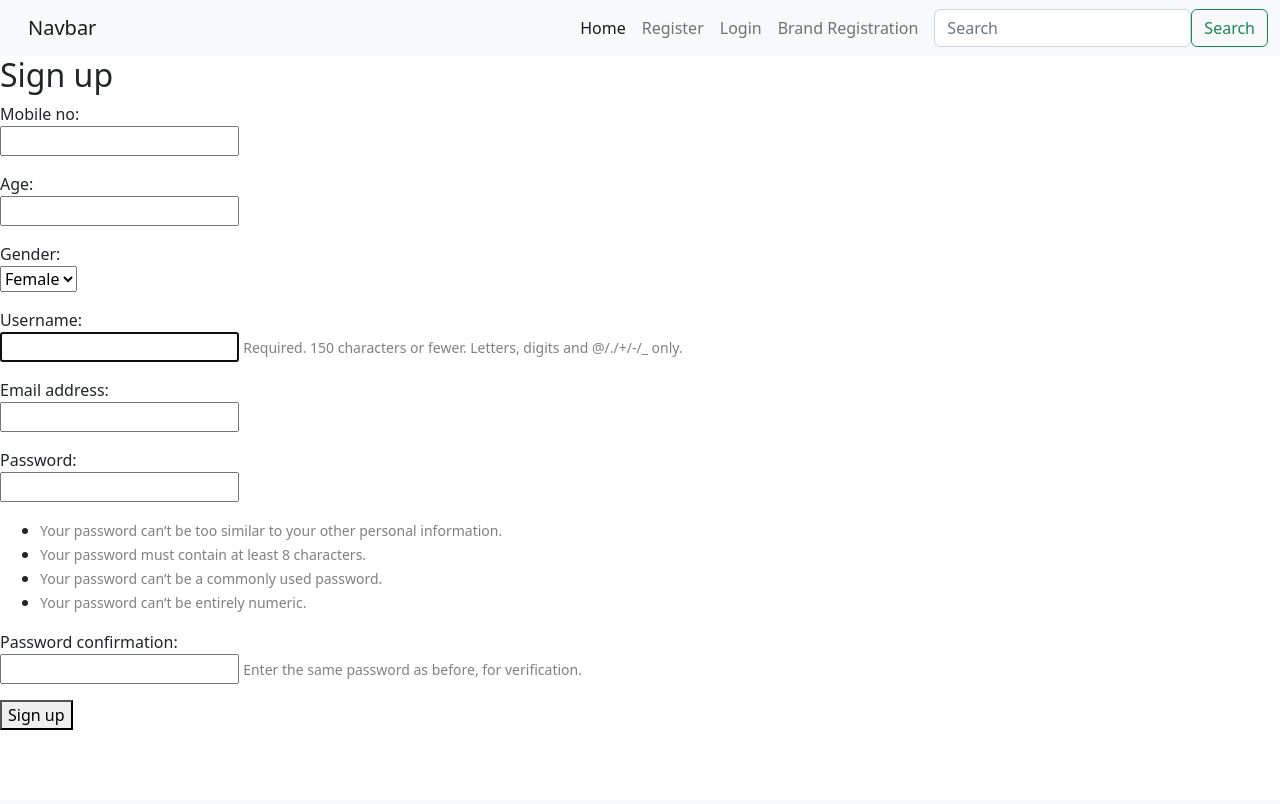
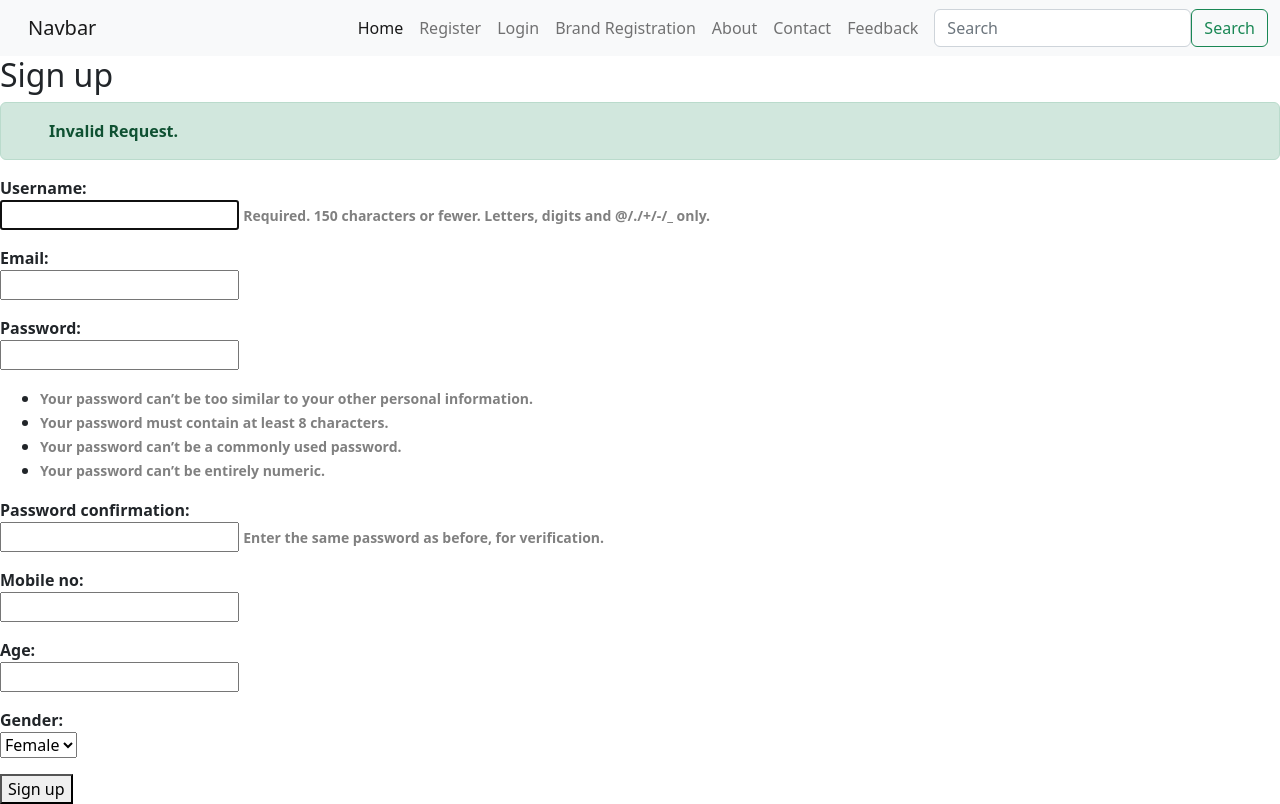
Before and after one commit to hetveesISLLP/Grocery, a Django app: page /register/ in a window 1280 px wide. Before the commit the page ends 730 px from the top, so only its background shows below. Run offline with Django 4.2, Linux system fonts and the light colour scheme; some libraries are stand-ins or nearby versions.

Commit message:
set messages

```diff
--- a/GS/settings.py
+++ b/GS/settings.py
@@ -123,10 +123,12 @@ TIME_ZONE = 'UTC'
 USE_I18N = True
 
 USE_TZ = True
+MESSAGE_STORAGE = 'django.contrib.messages.storage.cookie.CookieStorage'
 
 
 # Static files (CSS, JavaScript, Images)
 # https://docs.djangoproject.com/en/4.0/howto/static-files/
+CRISPY_TEMPLATE_PACK = 'bootstrap4'
 
 STATIC_URL = 'static/'
 
--- a/store/forms.py
+++ b/store/forms.py
@@ -7,6 +7,8 @@ from django.core.exceptions import ValidationError
 
 
 class RegistrationForm(UserCreationForm):
+    email = forms.EmailField(required=True)
+
     class Meta:
         model = User
         fields = ['username', 'email', 'password1', 'password2']
--- a/store/templates/store/about.html
+++ b/store/templates/store/about.html
@@ -4,4 +4,5 @@
 {% block content %}
 
     About
+    {% include "store/messages.html" %}
 {% endblock %}
--- a/store/templates/store/base.html
+++ b/store/templates/store/base.html
@@ -35,6 +35,9 @@
 	          	  <li class="nav-item">
                       <a class="nav-link" href="{% url 'logout-user' %}">Logout</a>
                   </li>
+                  <li class="nav-item">
+                      <a class="nav-link" href="#">Profile</a>
+                  </li>
 
 	          {% else %}
 		          <li class="nav-item">
@@ -49,15 +52,15 @@
 
 		       {% endif %}
           </div>
-{#        <li class="nav-item">#}
-{#          <a class="nav-link" href="{% url 'about-us' %}">About</a>#}
-{#        </li>#}
-{#        <li class="nav-item">#}
-{#          <a class="nav-link" href="{% url 'contact-us' %}">Contact</a>#}
-{#        </li>#}
-{#          <li class="nav-item">#}
-{#          <a class="nav-link" href="{% url 'contact-us' %}">Feedback</a>#}
-{#        </li>#}
+        <li class="nav-item">
+          <a class="nav-link" href="{% url 'about-us' %}">About</a>
+        </li>
+        <li class="nav-item">
+          <a class="nav-link" href="{% url 'contact-us' %}">Contact</a>
+        </li>
+          <li class="nav-item">
+          <a class="nav-link" href="{% url 'give-feedback' %}">Feedback</a>
+        </li>
 
 
 
--- a/store/templates/store/feedback.html
+++ b/store/templates/store/feedback.html
@@ -1,5 +1,8 @@
 {% extends "store/base.html" %}
+
 {% load crispy_forms_tags %}
 {% block title %} Feedback {% endblock %}
 {% block content %}
+    Feedback
+    {% include "store/messages.html" %}
 {% endblock %}
--- a/store/templates/store/home.html
+++ b/store/templates/store/home.html
@@ -1,4 +1,6 @@
 {% extends "base.html" %}
 {% load crispy_forms_tags %}
 {% block title %} Home {% endblock %}
-{% block content %} Home {% endblock %}
+{% block content %} Home
+    {% include "store/messages.html" %}
+{% endblock %}
--- a/store/templates/store/logout.html
+++ b/store/templates/store/logout.html
@@ -1,7 +1,7 @@
 {% load crispy_forms_tags %}
 {% block title %} Logged Out {% endblock %}
 {% block content %}
-
+{% include "store/messages.html" %}
 	<h2>You have been logged out from your account.</h2>
 
 	<div class="border-top pt-3">
--- /dev/null
+++ b/store/templates/store/messages.html
@@ -0,0 +1,9 @@
+{% if messages %}
+  {% for message in messages %}
+    <div class="alert alert-dismissible alert-success">
+{#      <button type="button" class="close" data-dismiss="alert">#}
+{#      </button>#}
+      <strong>{{message}}<strong>
+    </div>
+ {% endfor %}
+{% endif %}
--- a/store/urls.py
+++ b/store/urls.py
@@ -1,16 +1,17 @@
-from . views import HomeView, register, registerbrand
+from . views import HomeView, register, registerbrand, aboutus, contactus, givefeedback
 from django.urls import path, include
 from django.contrib.auth import views as auth_views
+from django.contrib import admin
 
 urlpatterns = [
     path('', HomeView.as_view(), name="grocery_store_home"),
     path('register/', register, name='register-user'),
     path('brand-register/', registerbrand, name="register-brand"),
-    # path('about/', aboutus, name='about-us'),
-    # path('contact/', include('store/contact.html'), name='contact-us'),
-    # path('feedback/', include('store/feedback.html'), name='feedback-us'),
+    path('about/', aboutus, name='about-us'),
+    path('contact/', contactus, name='contact-us'),
+    path('feedback/', givefeedback, name='give-feedback'),
     path('login/', auth_views.LoginView.as_view(template_name='store/login.html'), name='login-user'),
     path('logout/', auth_views.LogoutView.as_view(template_name='store/logout.html'), name='logout-user'),
-
+    path('admin/', admin.site.urls, name='admin:index')
 
 ]
--- a/store/views.py
+++ b/store/views.py
@@ -7,20 +7,18 @@ from .forms import RegistrationForm, CustomerRegister, BrandRegister
 from django.shortcuts import redirect
 from . models import User
 from django.views.generic import ListView
-from django.contrib.auth.decorators import permission_required
 from django.contrib.auth.models import Group
 
 
-# @permission_required('app_name.can_add_data')
-# def my_view(request):
-#     # do something
-#     return HttpResponse("response")
+def aboutus(request):
+    return render(request, 'store/about.html')
 
+def contactus(request):
+    return render(request, 'store/contact.html')
 
-
-
-
-from django.contrib.auth.models import Group
+def givefeedback(request):
+    messages.success(request, f"Feedback page")
+    return render(request, 'store/feedback.html')
 
 class HomeView(ListView):
     template_name = 'store/base.html'
@@ -28,10 +26,6 @@ class HomeView(ListView):
     context_object_name = 'users'
 
 
-# def aboutus(request):
-#     return redirect('about-us')
-
-# @permission_required('store.can_add_data')
 def registerbrand(request):
     b_form = BrandRegister()
     u_form = RegistrationForm()
@@ -50,9 +44,7 @@ def registerbrand(request):
             b_user.user = u_user
             b_user.email = u_user.email
 
-            u_user.is_staff=True
-
-
+            u_user.is_staff = True
 
             u_user.save()
             b_user.save()
@@ -61,13 +53,13 @@ def registerbrand(request):
             brand_admin_privileges.user_set.add(u_user)
 
             messages.success(request, "Successfully created brand")
-            return redirect('login-user')
+            return redirect('admin:index')
 
         else:
             messages.error(request, "Registration failed.")
-            return HttpResponse("not done")
+            return redirect('register-brand')
     else:
-        messages.error(request, "Registration failed.")
+        messages.error(request, "Invalid Request.")
         return render(request, 'store/register.html', {'c_form': b_form, 'u_form': u_form})
 
 
@@ -85,8 +77,6 @@ def register(request):
 
             c_user = c_form.save(commit=False)
             u_user = u_form.save(commit=False)
-
-
             c_user.user = u_user
             c_user.email = u_user.email
             c_user.username = u_user.username
@@ -98,9 +88,8 @@ def register(request):
             return redirect('login-user')
 
         else:
-            # raise ValidationError("Something is wrong")
             messages.error(request, "Registration failed.")
             return HttpResponse("Registration Failed.")
     else:
-        messages.error(request, "Registration failed.")
+        messages.error(request, "Invalid Request.")
         return render(request, 'store/register.html', {'c_form': c_form, 'u_form': u_form})
```
Also changed, not shown: store/templates/store/contact.html (+98 -1 lines), store/templates/store/login.html (+17 -1 lines), store/templates/store/register.html (+16 -12 lines).
